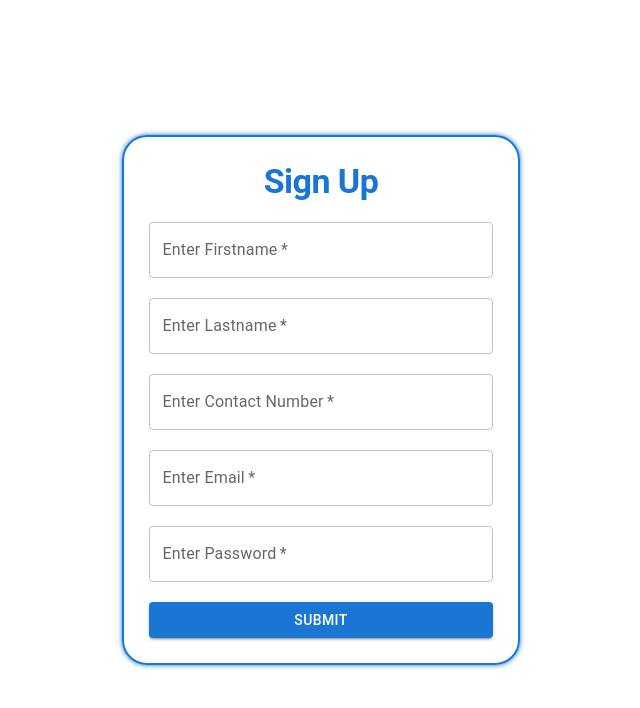
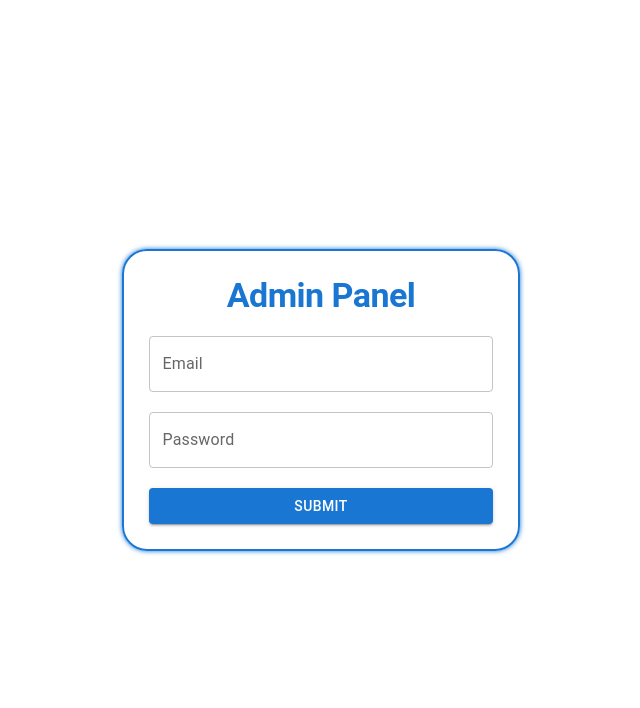
Before and after one commit to jaydeep4884/interview-portal, a React (Create React App) app: page / in a window 1280 px wide. Shown: the top 708 px of the page, without its empty margins (319-959 px from the left). Built offline with nearby package versions, Linux system fonts and the light colour scheme.

Commit message:
Login Page can Navigate to AdminPage.

```diff
--- a/package.json
+++ b/package.json
@@ -22,7 +22,7 @@
     "react-hot-toast": "^2.5.1",
     "react-icons": "^5.4.0",
     "react-router": "^7.1.5",
-    "react-router-dom": "^7.3.0",
+    "react-router-dom": "^7.4.0",
     "react-scripts": "5.0.1",
     "react-toastify": "^11.0.3",
     "styled-components": "^6.1.14",
--- a/src/App.jsx
+++ b/src/App.jsx
@@ -11,7 +11,7 @@ import { Routes, Route } from "react-router";
 function App() {
   return (
     <>
-      {/* <Routes>
+      <Routes>
         <Route path="/">
           <Route index element={<Login />} />
           <Route path="admin" element={<Admin />} />
@@ -19,9 +19,9 @@ function App() {
           <Route path="subcat" element={<SubCat />} />
           <Route path="qa" element={<Qanswer />} />
         </Route>
-      </Routes> */}
+      </Routes>
       {/* <AdminPanel /> */}
-      <SignUp />
+      {/* <SignUp /> */}
       {/* <Login /> */}
     </>
   );
--- a/src/pages/Login.jsx
+++ b/src/pages/Login.jsx
@@ -1,41 +1,43 @@
-import React from "react";
+import React, { useState } from "react";
 import { Box, Button, Container, TextField, Typography } from "@mui/material";
-import { useFormik } from "formik";
 import toast, { Toaster } from "react-hot-toast";
-import { NavLink } from "react-router";
-
+import { Form, Field, Formik } from "formik";
+import axios from "axios";
+import { useNavigate } from "react-router";
+import Admin from "./admin";
 
 function Login() {
-  const validate = (values) => {
-    const error = {};
-    if (!values.email) {
-      error.email = "Required";
-    } else if (
-      !/^[A-Z0-9._%+-]+@[A-Z0-9.-]+\.[A-Z]{2,4}$/i.test(values.email)
-    ) {
-      error.email = "Invalid Email Address";
-    }
-
-    if (!values.password) {
-      error.password = "Required";
-    } else if (values.password.length > 10) {
-      error.password = "Must be 10 char or less";
-    }
-
-    return error;
-  };
-  const formik = useFormik({
-    initialValues: {
+  const navigate = useNavigate();
+  const [ini, setIni] = useState({
     email: "",
     password: "",
+  });
+  const Token =
+    "eyJhbGciOiJIUzI1NiIsInR5cCI6IkpXVCJ9.eyJpZCI6IjY3ODA4YTE3MzRkZGY2ZjZlZGUyNTRmMSIsImlhdCI6MTc0MjE4MzU3NX0.Xwtx7dNyxspgDzx_WCS5nhRr8D46VrS0mkSfd-4aXFE";
+
+  const handleSubmit = async (values, { resetForm }) => {
+    try {
+      await axios
+        .post("https://interviewback-ucb4.onrender.com/admin/login", values, {
+          headers: {
+            Authorization: Token,
           },
-    validate,
-    onSubmit: (values, { resetForm }) => {
-      console.log(JSON.stringify(values, null, 2));
+        })
+        .then((res) => {
+          if (res.data.status === "success") {
+            console.log(res.data);
+            navigate("/admin");
+            toast.success("Login Successfully !!");
+            // "wuxy@mailinator.com" USER_2
+            // jygy@mailinator.com USER_3
+          }
+        });
+    } catch (error) {
+      toast.error("Invalid Email and Password !!");
+      console.log(error);
+    }
     resetForm();
-      toast.success("Login Successfully !!");
-    },
-  });
+  };
   return (
     <>
       <Container maxWidth="100%">
@@ -70,52 +72,40 @@ function Login() {
               Admin Panel
             </Typography>
             <Box>
-              <form onSubmit={formik.handleSubmit}>
-                <TextField
-                  id="email"
+              <Formik
+                enableReinitialize
+                initialValues={ini}
+                onSubmit={handleSubmit}
+              >
+                <Form>
+                  <Field
+                    as={TextField}
                     name="email"
-                  onChange={formik.handleChange}
-                  value={formik.values.email}
                     variant="outlined"
                     label="Email"
-                  sx={{ width: "100%", marginBottom: "20px" }}
-                ></TextField>
-                {formik.errors.email ? <div>{formik.errors.email}</div> : null}
+                    sx={InputStyle}
+                  />
 
-                <TextField
-                  id="password"
+                  <Field
+                    as={TextField}
                     name="password"
                     type="password"
-                  onChange={formik.handleChange}
-                  value={formik.values.password}
                     variant="outlined"
                     label="Password"
-                  sx={{ width: "100%", marginBottom: "20px" }}
-                ></TextField>
+                    sx={InputStyle}
+                  />
 
-                {formik.errors.password ? (
-                  <div>{formik.errors.password}</div>
-                ) : null}
-
-                <Button
+                  <Field
+                    as={Button}
                     fullWidth
                     color="primary"
                     type="submit"
                     variant="contained"
                   >
-                  {/* <NavLink
-                    to="/admin"
-                    style={{
-                      width: "100%",
-                      color: "white",
-                      textDecoration: "none",
-                    }}
-                  >
                     Submit
-                  </NavLink> */}
-                  Submit
-                </Button>
-              </form>
+                  </Field>
+                </Form>
+              </Formik>
             </Box>
           </Box>
         </Box>
@@ -126,3 +116,8 @@ function Login() {
 }
 
 export default Login;
+
+const InputStyle = {
+  width: "100%",
+  marginBottom: "20px",
+};
--- a/src/pages/SignUp.jsx
+++ b/src/pages/SignUp.jsx
@@ -2,27 +2,9 @@ import React, { useState } from "react";
 import { Box, Button, Container, TextField, Typography } from "@mui/material";
 import { Form, Field, Formik } from "formik";
 import * as Yup from "yup";
-
-const SignUpSchema = Yup.object().shape({
-  firstname: Yup.string()
-    .min(2, "Too Short FirstName")
-    .max(50, "Too Large FirstName")
-    .required("Required"),
-
-  lastname: Yup.string()
-    .min(2, "Too Short lastname")
-    .max(50, "Too Large lastname")
-    .required("Required"),
-
-  contact: Yup.number().min(10, "Invalid Number").required("Required"),
-
-  email: Yup.string().email("Invalid email").required("Required"),
-
-  password: Yup.string()
-    .min(2, "Too Short Password")
-    .max(20, "Too Large Password")
-    .required("Required"),
-});
+import axios from "axios";
+import { useNavigate } from "react-router";
+import toast, { Toaster } from "react-hot-toast";
 
 function SignUp() {
   const [ini, setIni] = useState({
@@ -32,8 +14,28 @@ function SignUp() {
     email: "",
     password: "",
   });
+  const navigate = useNavigate();
+  const Token =
+    "eyJhbGciOiJIUzI1NiIsInR5cCI6IkpXVCJ9.eyJpZCI6IjY3ODA4YTE3MzRkZGY2ZjZlZGUyNTRmMSIsImlhdCI6MTc0MjE4MzU3NX0.Xwtx7dNyxspgDzx_WCS5nhRr8D46VrS0mkSfd-4aXFE";
 
-  const handleSubmit = (values, { resetForm }) => {
+  const handleSubmit = async (values, { resetForm }) => {
+    try {
+      await axios
+        .post("https://interviewback-ucb4.onrender.com/admin/signup", values, {
+          headers: {
+            Authorization: Token,
+          },
+        })
+        .then((res) => {
+          console.log(res.data);
+          navigate("./admin.jsx");
+          toast.success("User Created Successfully !");
+          // "wuxy@mailinator.com" USER_2
+          // jygy@mailinator.com USER_3
+        });
+    } catch (error) {
+      console.log(error);
+    }
     console.log(values);
     resetForm();
   };
@@ -75,18 +77,11 @@ function SignUp() {
               <Formik
                 enableReinitialize
                 initialValues={ini}
-                validationSchema={SignUpSchema}
                 onSubmit={handleSubmit}
               >
-                {({ errors, touched }) => (
                 <Form>
                   <Field
                     as={TextField}
-                      helperText={
-                        errors.firstname && touched.firstname ? (
-                          <label>{errors.firstname}</label>
-                        ) : null
-                      }
                     name="firstname"
                     variant="outlined"
                     label="Enter Firstname"
@@ -102,9 +97,6 @@ function SignUp() {
                     sx={InputStyle}
                     required
                   />
-                    {errors.lastname && touched.lastname ? (
-                      <div>{errors.lastname}</div>
-                    ) : null}
 
                   <Field
                     as={TextField}
@@ -115,9 +107,6 @@ function SignUp() {
                     sx={InputStyle}
                     required
                   />
-                    {errors.contact && touched.contact ? (
-                      <div>{errors.contact}</div>
-                    ) : null}
 
                   <Field
                     as={TextField}
@@ -128,9 +117,6 @@ function SignUp() {
                     sx={InputStyle}
                     required
                   />
-                    {errors.email && touched.email ? (
-                      <div>{errors.email}</div>
-                    ) : null}
 
                   <Field
                     as={TextField}
@@ -141,9 +127,6 @@ function SignUp() {
                     sx={InputStyle}
                     required
                   />
-                    {errors.password && touched.password ? (
-                      <div>{errors.password}</div>
-                    ) : null}
 
                   <Field
                     as={Button}
@@ -152,24 +135,14 @@ function SignUp() {
                     type="submit"
                     variant="contained"
                   >
-                      {/* <NavLink
-                      to="/login"
-                      style={{
-                        width: "100%",
-                        color: "white",
-                        textDecoration: "none",
-                      }}
-                    >
-                      Submit
-                    </NavLink> */}
                     Submit
                   </Field>
                 </Form>
-                )}
               </Formik>
             </Box>
           </Box>
         </Box>
+        <Toaster />
       </Container>
     </>
   );
```
Also changed, not shown: 1 other file (tests, documents, lock files or other folders). Lines whose indentation alone changed are shown as unchanged.
